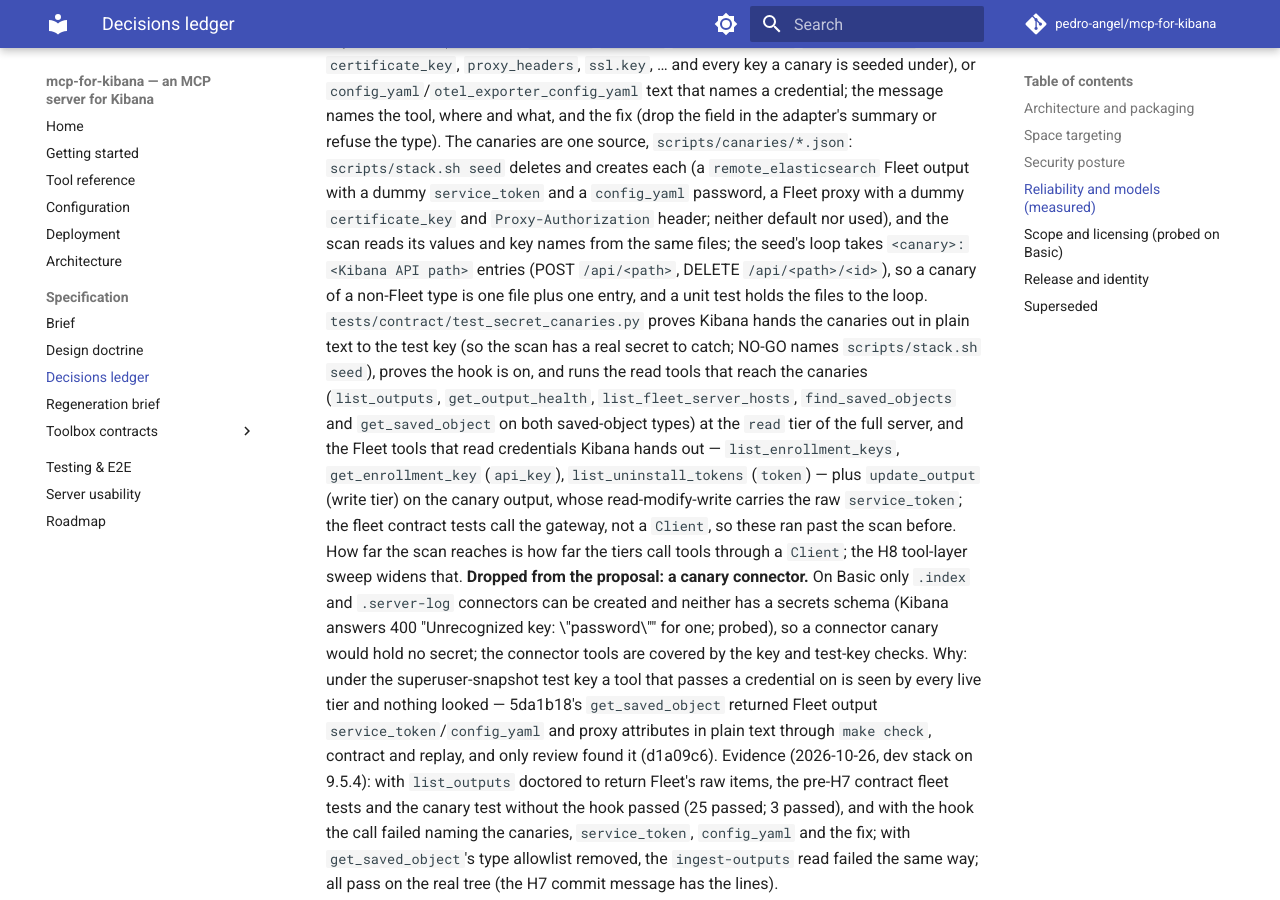
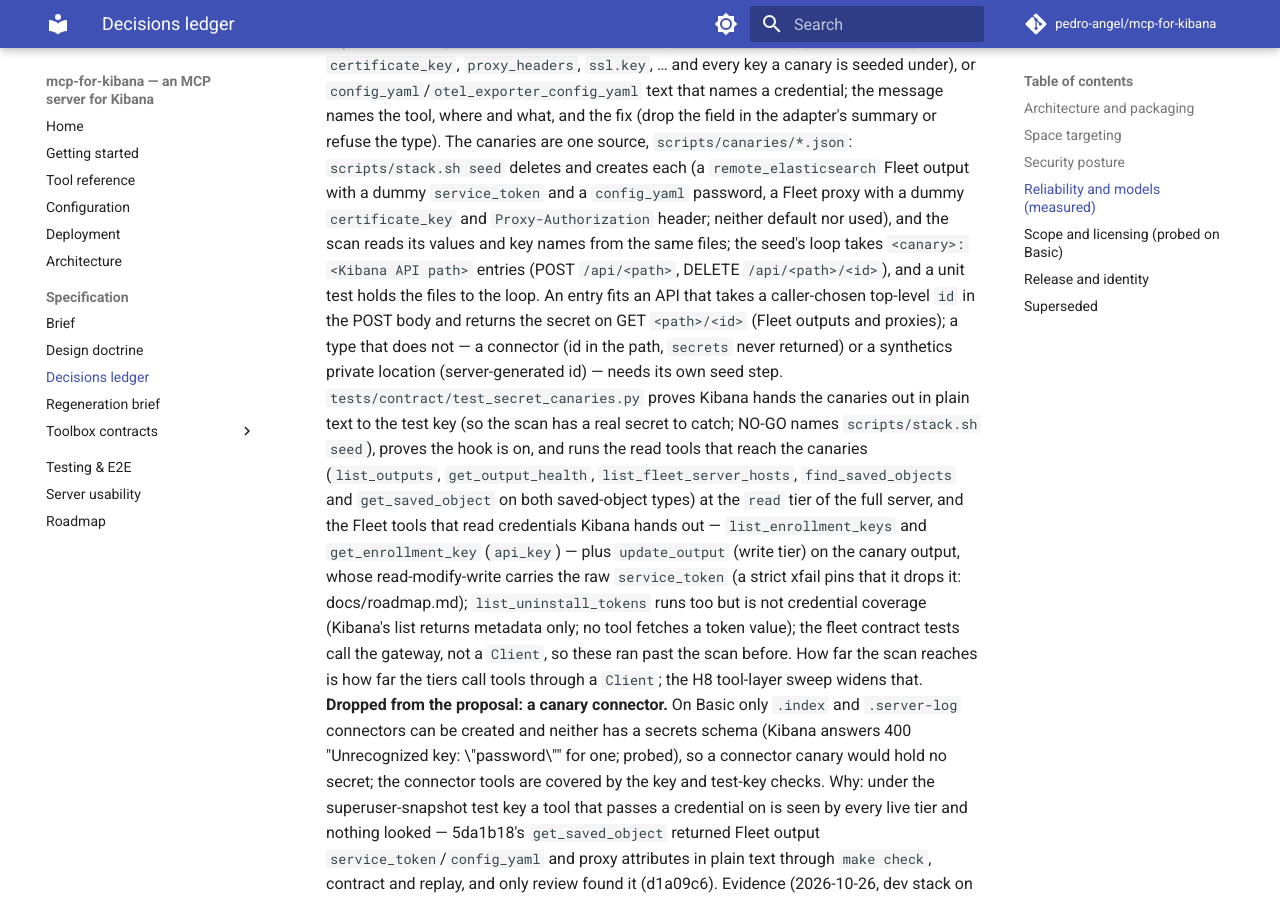
Before and after one commit to pedro-angel/mcp-for-kibana, an MkDocs documentation site: the page built from docs/spec/decisions.md, in a window 1280 px wide and 900 px high, scrolled down 35734 px. Built offline with MkDocs 1.6.1 and Material for MkDocs 9.7.7, drawn with Linux system fonts in a browser that asks for light colours; comment, search, counter and statistics services are not loaded.

Commit message:
fix(tests): pin update_output's dropped service_token; state the canary loop's real contract
Review of 46986ad (H7), all three findings confirmed and fixed:

- list_uninstall_tokens was claimed as credential coverage (`token`), but
  Kibana's GET /api/fleet/uninstall_tokens returns metadata only (probed:
  id, policy_id, policy_name, created_at), so a raw passthrough could not be
  caught. D59, the test docstring and CHANGELOG no longer claim it; the test
  still runs it (scanned for the test key and secret keys) and now asserts
  the list is non-empty.
- The seed loop's "any Kibana type" claim was false: it needs a
  caller-chosen top-level `id` in the POST body and the secret back on GET
  <path>/<id> (Fleet outputs and proxies). stack.sh, D59 and AGENTS.md now
  say so and name connectors and private locations as needing their own seed
  step; the FAIL text names the API path instead of only "check Fleet". The
  grep-only unit test is replaced by one that holds every canary file to the
  loop's sed-read `id` line.
- test_update_output_on_the_canary_returns_no_secret hid the dropped
  service_token. New test_update_output_preserves_the_canary_service_token
  is a strict xfail (raises=AssertionError) holding fleet.md's "an omitted
  field is preserved": the fix turns it XPASS. The update_output
  description's "omitted fields are preserved" is left as is: changing a
  tool description needs a make test-e2e run, and the fix (roadmap) makes
  it true again.

Gates: make check 2162 passed; make test-contract 480 passed, 1 xfailed;
make test-e2e-replay 4 passed.

Co-Authored-By: Claude Opus 5.5 <noreply@anthropic.com>
Claude-Session: https://claude.ai/code/session_014EXhR4rwzqRut7nwHKEQWV

```diff
--- a/docs/spec/decisions.md
+++ b/docs/spec/decisions.md
@@ -1719,9 +1719,12 @@ this ledger stands without them.
   with a dummy `certificate_key` and `Proxy-Authorization` header; neither
   default nor used), and the scan reads its values and key names from the
   same files; the seed's loop takes `<canary>:<Kibana API path>` entries
-  (POST `/api/<path>`, DELETE `/api/<path>/<id>`), so a canary of a
-  non-Fleet type is one file plus one entry, and a unit test holds the files
-  to the loop.
+  (POST `/api/<path>`, DELETE `/api/<path>/<id>`), and a unit test holds the
+  files to the loop. An entry fits an API that takes a caller-chosen
+  top-level `id` in the POST body and returns the secret on GET
+  `<path>/<id>` (Fleet outputs and proxies); a type that does not — a
+  connector (id in the path, `secrets` never returned) or a synthetics
+  private location (server-generated id) — needs its own seed step.
   `tests/contract/test_secret_canaries.py` proves Kibana hands the canaries
   out in plain text to the test key (so the scan has a real secret to
   catch; NO-GO names `scripts/stack.sh seed`), proves the hook is on, and
@@ -1729,10 +1732,12 @@ this ledger stands without them.
   `get_output_health`, `list_fleet_server_hosts`, `find_saved_objects` and
   `get_saved_object` on both saved-object types) at the `read` tier of the
   full server, and the Fleet tools that read credentials Kibana hands out —
-  `list_enrollment_keys`, `get_enrollment_key` (`api_key`),
-  `list_uninstall_tokens` (`token`) — plus `update_output` (write tier) on
-  the canary output, whose read-modify-write carries the raw
-  `service_token`; the fleet contract tests call the gateway, not a
+  `list_enrollment_keys` and `get_enrollment_key` (`api_key`) — plus
+  `update_output` (write tier) on the canary output, whose read-modify-write
+  carries the raw `service_token` (a strict xfail pins that it drops it:
+  docs/roadmap.md); `list_uninstall_tokens` runs too but is not credential
+  coverage (Kibana's list returns metadata only; no tool fetches a token
+  value); the fleet contract tests call the gateway, not a
   `Client`, so these ran past the scan before. How far the scan reaches is how far the tiers call tools
   through a `Client`; the H8 tool-layer sweep widens that. **Dropped from
   the proposal: a canary connector.** On Basic only `.index` and
```
Also changed, not shown: .claude/plans/dod-hardening.md (+2 -1 lines), AGENTS.md (+3 -2 lines), CHANGELOG.md (+5 -4 lines), docs/roadmap.md (+3 -2 lines), 3 other files.
